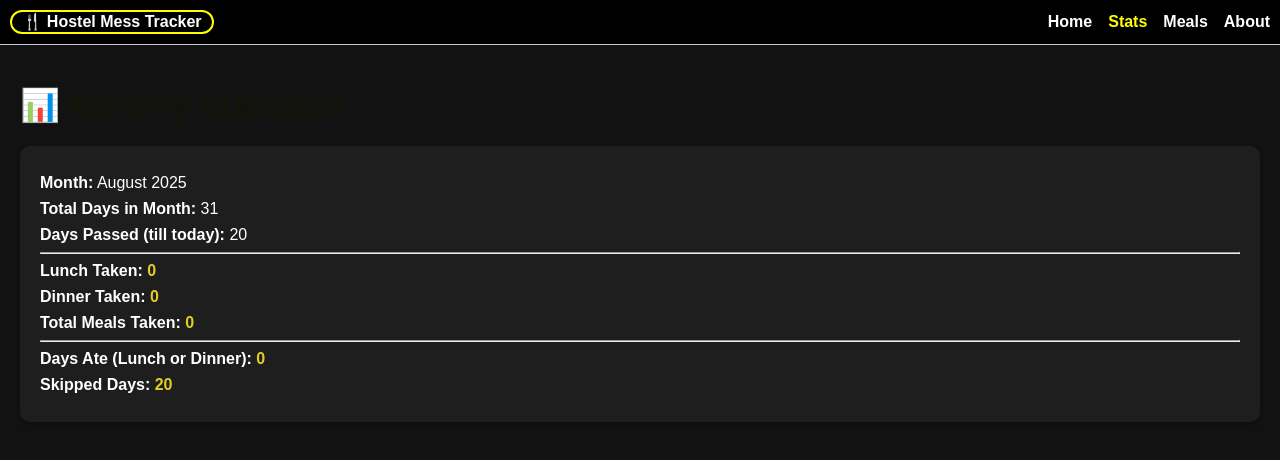
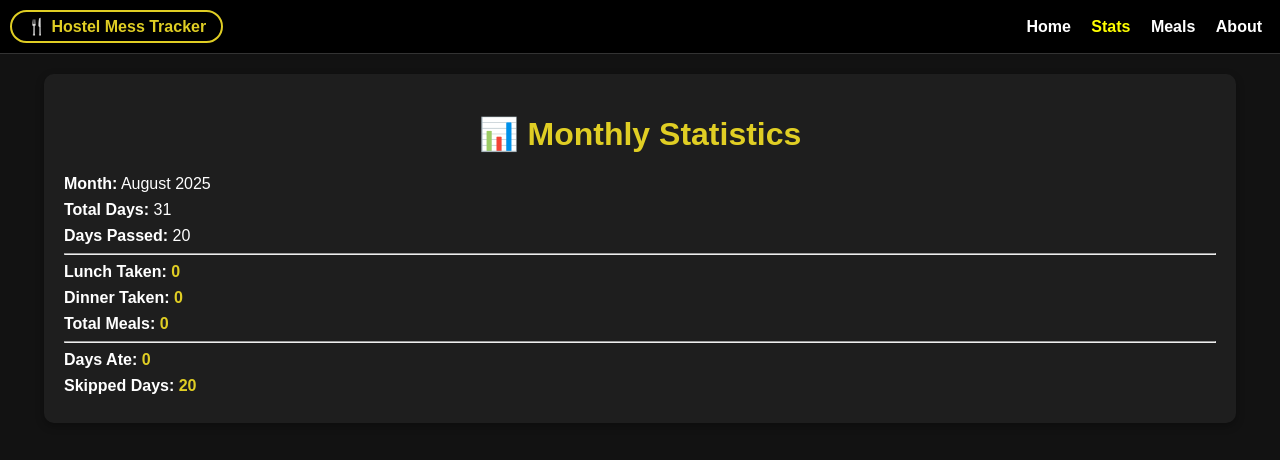
Before and after one commit to tafajjul-ans/Mess-Tracker, a plain HTML site: page stats.html in a window 1280 px wide. Drawn offline with Linux system fonts and the light colour scheme.

Commit message:
Update stats.html

```diff
--- a/stats.html
+++ b/stats.html
@@ -3,69 +3,55 @@
 <head>
 <meta charset="UTF-8">
 <meta name="viewport" content="width=device-width, initial-scale=1.0">
-  <title>Stats - Meals Tracker</title>
+<title>Stats - Mess Tracker</title>
+<link rel="manifest" href="manifest.json">
+<meta name="theme-color" content="#141308">
 <style>
   body {
+    margin: 0;
     font-family: Arial, sans-serif;
-      margin: 0;
-      padding: 0;
     background: #121212;
     color: #fff;
   }
   nav {
-
     background: black;
     padding: 10px;
-      text-align: center;
-      border-bottom: 1px solid #ccc;
-
     display: flex;
     justify-content: space-between;
     align-items: center;
+    border-bottom: 1px solid #333;
   }
   nav .logo {
-      height:20px;
-      width:200px;
-
-      text-align: center;
     font-weight: bold;
     font-size: 16px;
-      border: yellow solid 2px;
+    color: #e0ce24;
+    border: 2px solid #e0ce24;
+    padding: 5px 15px;
     border-radius: 50px;
+  }
+  nav a {
+    color: #fff;
     font-weight: bold;
-
+    text-decoration: none;
+    margin: 0 8px;
   }
-    nav ul {
-      list-style: none;
-      margin: 0;
-      padding: 0;
-      display: flex;
-      gap: 16px;
-      font-weight: bold;
-    }
-    nav ul li {
-      display: inline;
-    }
-    nav ul li a {
-      color: white;
-      text-decoration: none;
-
-    }
-    nav ul li a:hover {
-      text-decoration: underline;
+  nav a:hover {
+    color: #e0ce24;
   }
   .container {
     padding: 20px;
   }
   h1 {
-      color: #141308;
+    text-align: center;
+    color: #e0ce24;
   }
   .stats-box {
     background: #1e1e1e;
     border-radius: 10px;
     padding: 20px;
-      margin: 15px 0;
-      box-shadow: 0 3px 6px rgba(0,0,0,0.2);
+    margin: 20px auto;
+    width: 90%;
+    box-shadow: 0 3px 8px rgba(0,0,0,0.3);
   }
   .stats-box p {
     font-size: 16px;
@@ -78,33 +64,28 @@
 </style>
 </head>
 <body>
-
-  <!-- ✅ Navigation Bar -->
   <nav>
     <div class="logo">🍴 Hostel Mess Tracker</div>
-    <ul>
-      <li><a href="index.html">Home</a></li>
-      <li><a style="color:yellow" href="stats.html">Stats</a></li>
-      <li><a href="table.html">Meals</a></li>
-      <li><a href="#">About</a></li>
-    </ul>
+    <div>
+      <a href="index.html">Home</a>
+      <a style="color:yellow" href="stats.html">Stats</a>
+      <a href="table.html">Meals</a>
+      <a href="#">About</a>
+    </div>
   </nav>
 
-  <!-- ✅ Stats Section -->
-  <div class="container">
+  <div class="container stats-box">
     <h1>📊 Monthly Statistics</h1>
-    <div class="stats-box">
     <p><b>Month:</b> <span id="monthName"></span></p>
-      <p><b>Total Days in Month:</b> <span id="totalDays">0</span></p>
-      <p><b>Days Passed (till today):</b> <span id="daysPassed">0</span></p>
+    <p><b>Total Days:</b> <span id="totalDays"></span></p>
+    <p><b>Days Passed:</b> <span id="daysPassed"></span></p>
     <hr>
     <p><b>Lunch Taken:</b> <span class="highlight" id="lunchCount">0</span></p>
     <p><b>Dinner Taken:</b> <span class="highlight" id="dinnerCount">0</span></p>
-      <p><b>Total Meals Taken:</b> <span class="highlight" id="totalMeals">0</span></p>
+    <p><b>Total Meals:</b> <span class="highlight" id="totalMeals">0</span></p>
     <hr>
-      <p><b>Days Ate (Lunch or Dinner):</b> <span class="highlight" id="daysAte">0</span></p>
+    <p><b>Days Ate:</b> <span class="highlight" id="daysAte">0</span></p>
     <p><b>Skipped Days:</b> <span class="highlight" id="skippedDays">0</span></p>
-    </div>
   </div>
 
   <script>
@@ -117,17 +98,15 @@
       const year = today.getFullYear();
       const month = today.getMonth();
       const dayToday = today.getDate();
-
       const daysInMonth = new Date(year, month+1, 0).getDate();
 
       for(let d=1; d<=dayToday; d++) {
         const key = `${year}-${month}-${d}`;
         const saved = JSON.parse(localStorage.getItem(key));
-
-        if(saved) {
+        if(saved){
           let ateToday = false;
-          if(saved.lunch) { totalLunch++; ateToday = true; }
-          if(saved.dinner) { totalDinner++; ateToday = true; }
+          if(saved.lunch){ totalLunch++; ateToday = true; }
+          if(saved.dinner){ totalDinner++; ateToday = true; }
           if(ateToday) daysAte++;
         }
       }
@@ -135,11 +114,8 @@
       const skippedDays = dayToday - daysAte;
       const totalMeals = totalLunch + totalDinner;
 
-      // Month name
-      const monthNames = [
-        "January","February","March","April","May","June",
-        "July","August","September","October","November","December"
-      ];
+      const monthNames = ["January","February","March","April","May","June",
+        "July","August","September","October","November","December"];
 
       document.getElementById("monthName").textContent = monthNames[month] + " " + year;
       document.getElementById("totalDays").textContent = daysInMonth;
@@ -153,6 +129,5 @@
 
     loadStats();
   </script>
-
 </body>
 </html>
```
Lines whose indentation alone changed are shown as unchanged.
